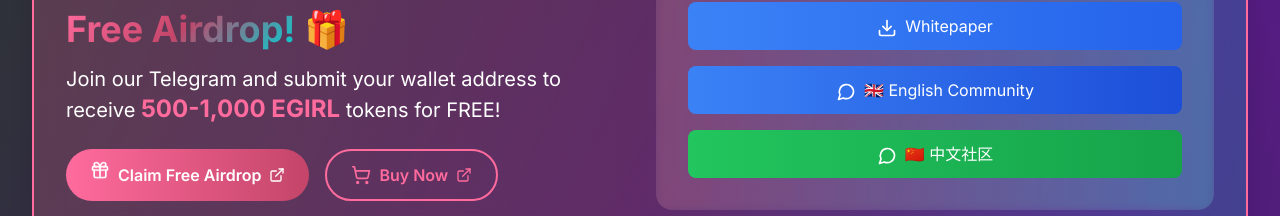
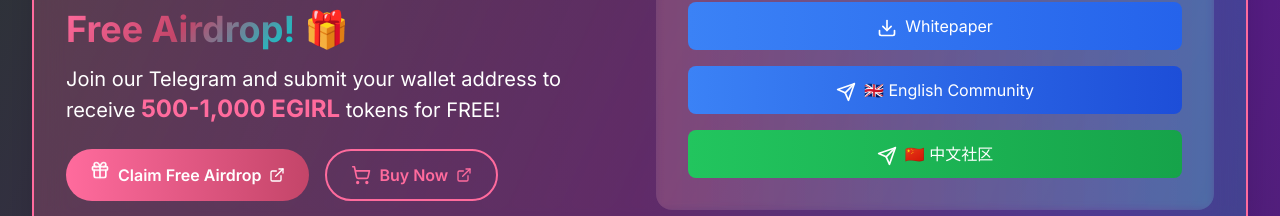
Before and after one commit to erere6232/egirl-website, a Next.js app: page / in a window 1280 px wide. Shown: the part 216-432 px from the top of the page. Built offline with nearby package versions, Linux system fonts and the light colour scheme.

Commit message:
Update index.tsx

```diff
--- a/pages/index.tsx
+++ b/pages/index.tsx
@@ -1,6 +1,6 @@
 import { motion } from 'framer-motion';
 import Link from 'next/link';
-import { ArrowRight, Coins, Users, TrendingUp, Zap, Heart, Brain, Shield, Gift, Download, ShoppingCart, MessageCircle, ExternalLink } from 'lucide-react';
+import { ArrowRight, Coins, Users, TrendingUp, Zap, Heart, Brain, Shield, Gift, Download, ShoppingCart, MessageCircle, ExternalLink, Send } from 'lucide-react';
 import Header from '../components/Header';
 import Footer from '../components/Footer';
 import TokenCard from '../components/TokenCard';
@@ -137,7 +137,7 @@
                         rel="noopener noreferrer"
                         className="block bg-gradient-to-r from-blue-500 to-blue-700 text-white py-3 px-6 rounded-lg hover:shadow-lg transition-all mb-3"
                       >
-                        <MessageCircle className="w-5 h-5 inline mr-2" />
+                        <Send className="w-5 h-5 inline mr-2" />
                         🇬🇧 English Community
                       </a>
                       <a
@@ -146,7 +146,7 @@
                         rel="noopener noreferrer"
                         className="block bg-gradient-to-r from-green-500 to-green-600 text-white py-3 px-6 rounded-lg hover:shadow-lg transition-all"
                       >
-                        <MessageCircle className="w-5 h-5 inline mr-2" />
+                        <Send className="w-5 h-5 inline mr-2" />
                         🇨🇳 中文社区
                       </a>
                     </div>
```
